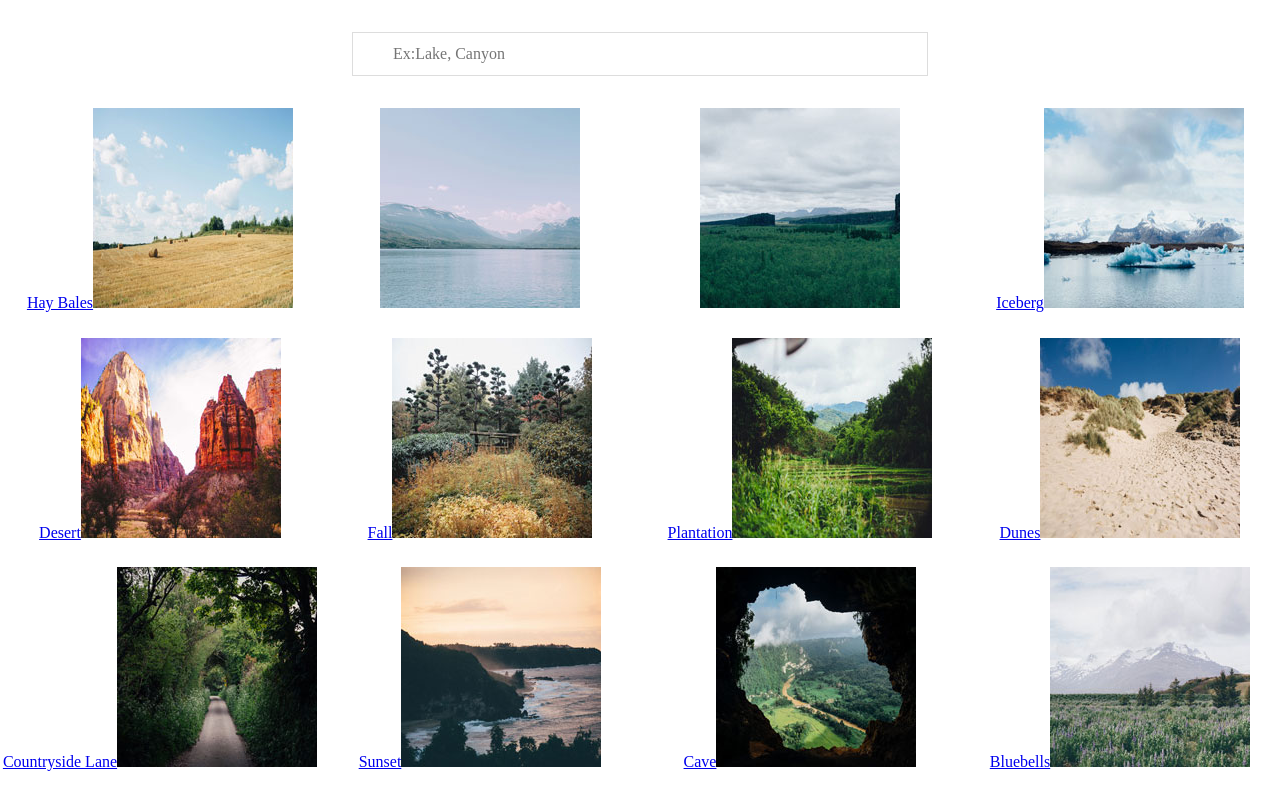
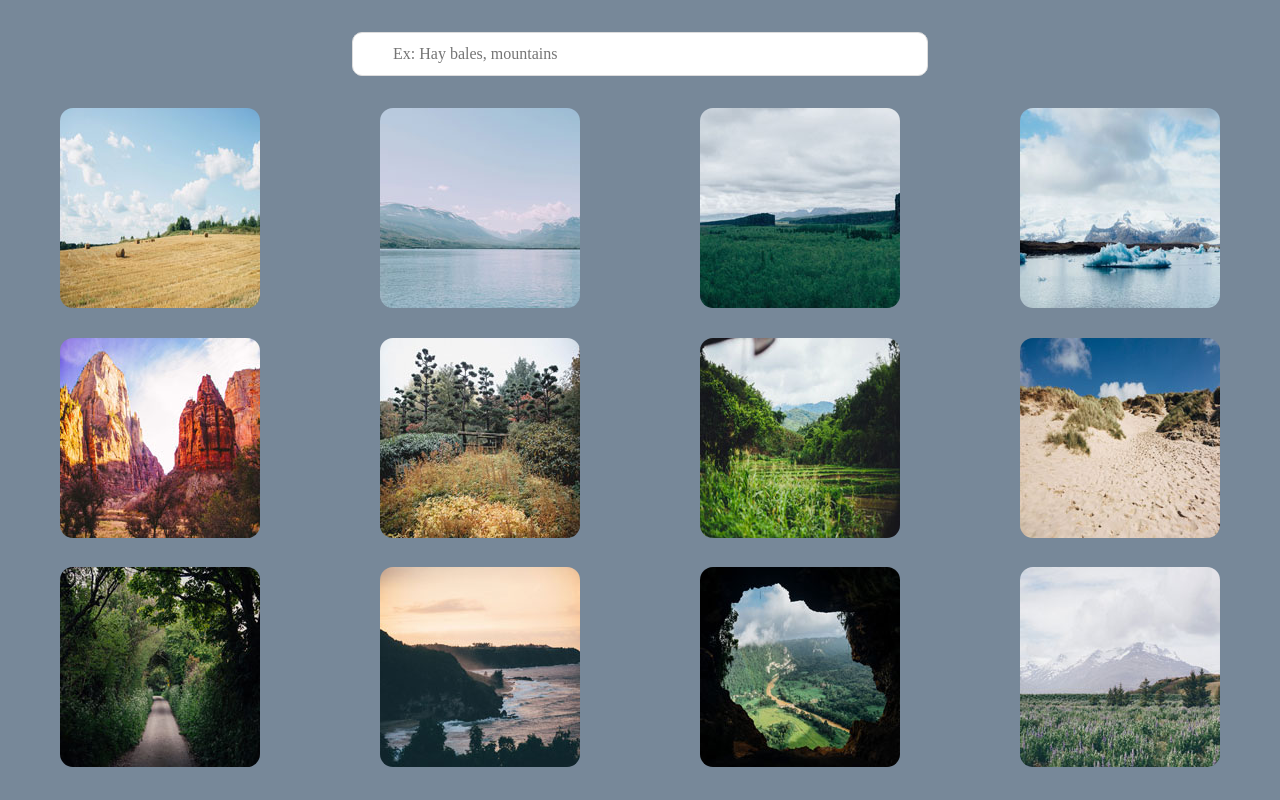
Before and after one commit to okleo73/interactive_photo_gallery, a plain HTML site: page index.html in a window 1280 px wide. Drawn offline with Linux system fonts and the light colour scheme.

Commit message:
fix search bar, update thumbnail and picture styles, update background colors

```diff
--- a/css/styles.css
+++ b/css/styles.css
@@ -1,7 +1,9 @@
 * {
     box-sizing:border-box;
 }
-
+img {
+    border-radius: 13px;
+}
 .images {
     /* transition: 1s; */
     float: left;
@@ -25,6 +27,7 @@ input {
     margin: 2rem auto;
     width: 45%;
     display: block;
+    border-radius: 10px;
 }
 /* .lb-nav a.lb-prev,
 .lb-nav a.lb-next {
@@ -37,12 +40,20 @@ input {
 .lb-data .lb-number {
     display: none !important;
 }
+.lb-data .lb-caption {
+    font-size: 17px;
+}
 .lightbox .lb-image {
     border: none;
+    max-width: 784px;
+    max-height: 506px;
 }
 element {
     width: 484px;
     height: 306px;
+}
+body {
+    background-color: lightslategray;
 }
 
 @media (min-width: 768px) {
--- a/index.html
+++ b/index.html
@@ -9,14 +9,12 @@
         <title>Photo Gallery</title>
     </head>
     <body>
-            <input type="text" name="search_bar" id="search" placeholder="Ex:Lake, Canyon" onkeyup="searchBar()" title="Type in a name">
-            <!-- <input type="text" name="search_bar" id="search" placeholder="Ex:Lake, Canyon" title="Type in a name"> -->
-        <!-- <button type="submit">Search</button> -->
+            <input type="text" name="search_bar" id="search" placeholder="Ex: Hay bales, mountains" onkeyup="searchBar()" title="Type in a name">
         <div class="container">
             <ul id="galleryUl">
                 <li>
                     <div class="images">
-                        <a href="photos/01.jpg" data-lightbox="image-1" data-title="I love hay bales. Took this snap on a drive through the countryside past some straw fields.">Hay Bales<img src="photos/thumbnails/01.jpg" alt="" class="photo"></a>
+                        <a href="photos/01.jpg" data-lightbox="image-1" data-title="I love hay bales. Took this snap on a drive through the countryside past some straw fields."><img src="photos/thumbnails/01.jpg" alt="" class="photo"></a>
                     </div>
                 </li>
                 <li>
@@ -31,47 +29,47 @@
                 </li>
                 <li>
                     <div class="images">
-                        <a href="photos/04.jpg" data-lightbox="image-1" data-title="It was amazing to see an iceberg up close, it was so cold but didn’t snow today.">Iceberg<img src="photos/thumbnails/04.jpg" alt="" class="photo"></a>
+                        <a href="photos/04.jpg" data-lightbox="image-1" data-title="It was amazing to see an iceberg up close, it was so cold but didn’t snow today."><img src="photos/thumbnails/04.jpg" alt="" class="photo"></a>
                     </div>
                 </li>
                 <li>
                     <div class="images">
-                        <a href="photos/05.jpg" data-lightbox="image-1" data-lightbox="image-1" data-title="The red cliffs were beautiful. It was really hot in the desert but we did a lot of walking through the canyons." >Desert<img src="photos/thumbnails/05.jpg" alt="" class="photo"></a>
+                        <a href="photos/05.jpg" data-lightbox="image-1" data-lightbox="image-1" data-title="The red cliffs were beautiful. It was really hot in the desert but we did a lot of walking through the canyons." ><img src="photos/thumbnails/05.jpg" alt="" class="photo"></a>
                     </div>
                 </li>
                 <li>
                     <div class="images">
-                        <a href="photos/06.jpg" data-lightbox="image-1" data-lightbox="image-1" data-title="Fall is coming, I love when the leaves on the trees start to change color.">Fall<img src="photos/thumbnails/06.jpg" alt="" class="photo"></a>
+                        <a href="photos/06.jpg" data-lightbox="image-1" data-lightbox="image-1" data-title="Fall is coming, I love when the leaves on the trees start to change color."><img src="photos/thumbnails/06.jpg" alt="" class="photo"></a>
                     </div>
                 </li>
                 <li>
                     <div class="images">
-                        <a href="photos/07.jpg" data-lightbox="image-1" data-lightbox="image-1" data-title="I drove past this plantation yesterday, everything is so green!">Plantation<img src="photos/thumbnails/07.jpg" alt="" class="photo"></a>
+                        <a href="photos/07.jpg" data-lightbox="image-1" data-lightbox="image-1" data-title="I drove past this plantation yesterday, everything is so green!"><img src="photos/thumbnails/07.jpg" alt="" class="photo"></a>
                     </div>
                 </li>
                 <li>
                     <div class="images">
-                        <a href="photos/08.jpg" data-lightbox="image-1" data-lightbox="image-1" data-title="My summer vacation to the Oregon Coast. I love the sandy dunes!" >Dunes<img src="photos/thumbnails/08.jpg" alt="" class="photo"></a>
+                        <a href="photos/08.jpg" data-lightbox="image-1" data-lightbox="image-1" data-title="My summer vacation to the Oregon Coast. I love the sandy dunes!" ><img src="photos/thumbnails/08.jpg" alt="" class="photo"></a>
                     </div>
                 </li>
                 <li>
                     <div class="images">
-                        <a href="photos/09.jpg" data-lightbox="image-1" data-lightbox="image-1" data-title="We enjoyed a quiet stroll down this countryside lane.">Countryside Lane<img src="photos/thumbnails/09.jpg" alt="" class="photo"></a>
+                        <a href="photos/09.jpg" data-lightbox="image-1" data-lightbox="image-1" data-title="We enjoyed a quiet stroll down this countryside lane."><img src="photos/thumbnails/09.jpg" alt="" class="photo"></a>
                     </div>
                 </li>
                 <li>
                     <div class="images">
-                        <a href="photos/10.jpg" data-lightbox="image-1" data-lightbox="image-1" data-title="Sunset at the coast! The sky turned a lovely shade of orange.">Sunset<img src="photos/thumbnails/10.jpg" alt="" class="photo"></a>
+                        <a href="photos/10.jpg" data-lightbox="image-1" data-lightbox="image-1" data-title="Sunset at the coast! The sky turned a lovely shade of orange."><img src="photos/thumbnails/10.jpg" alt="" class="photo"></a>
                     </div>
                 </li>
                 <li>
                     <div class="images">
-                        <a href="photos/11.jpg" data-lightbox="image-1" data-lightbox="image-1" data-title="I did a tour of a cave today and the view of the landscape below was breathtaking.">Cave<img src="photos/thumbnails/11.jpg" alt="" class="photo"></a>
+                        <a href="photos/11.jpg" data-lightbox="image-1" data-lightbox="image-1" data-title="I did a tour of a cave today and the view of the landscape below was breathtaking."><img src="photos/thumbnails/11.jpg" alt="" class="photo"></a>
                     </div>
                 </li>
                 <li>
                     <div class="images">
-                        <a href="photos/12.jpg" data-lightbox="image-1" data-lightbox="image-1" data-title="I walked through this meadow of bluebells and got a good view of the snow on the mountain before the fog came in.">Bluebells<img src="photos/thumbnails/12.jpg" alt="" class="photo"></a>
+                        <a href="photos/12.jpg" data-lightbox="image-1" data-lightbox="image-1" data-title="I walked through this meadow of bluebells and got a good view of the snow on the mountain before the fog came in."><img src="photos/thumbnails/12.jpg" alt="" class="photo"></a>
                     </div>
                 </li>
             </ul>
@@ -81,13 +79,9 @@
         <script src="js/dist/js/lightbox.min.js"></script>
         <script src="js/app.js"></script>
         <script>
-            // document.getElementById("search").addEventListener("keyup", myFunction);
-
-            // function myFunction() {
-            //     var x = document.getElementById("search");
-            //     x = x.value.toUpperCase();
-            //     //console.log(x);
-            // }
+            lightbox.option({
+             'wrapAround': true,
+             });
         </script>
     </body>
 </html>
--- a/js/app.js
+++ b/js/app.js
@@ -1,12 +1,3 @@
-// $('.gallery').lightbox.option({
-//     'maxWidth': 2
-// });
-// lightbox.option({
-//     'wrapAround': true,
-//     'maxWidth': 2
-// });
-
-
 
 function searchBar() {
     var input, filter, ul, li, a, i, txtValue;
@@ -15,8 +6,8 @@ function searchBar() {
     ul = document.getElementById("galleryUl");
     li = ul.getElementsByTagName('li');
     for (i = 0; i < li.length; i++) {
-        a = li[i].getElementsByTagName("a")[0]; //.getAttribute("data-title");
-        txtValue = a.textContent || a.innerText;
+        a = li[i].getElementsByTagName("a")[0];
+        txtValue = a.getAttribute('data-title');
         if (txtValue.toUpperCase().indexOf(filter) > -1) {
             li[i].style.display = "";
         } else {
@@ -27,3 +18,4 @@ function searchBar() {
 
 
 //txtValue = a.textContent || a.innerText;
+//
```
Also changed, not shown: 1 other file.
